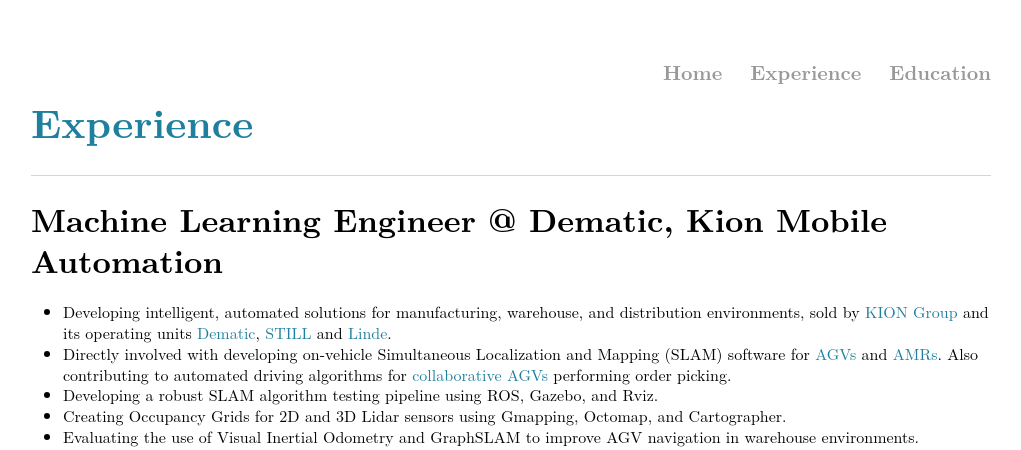
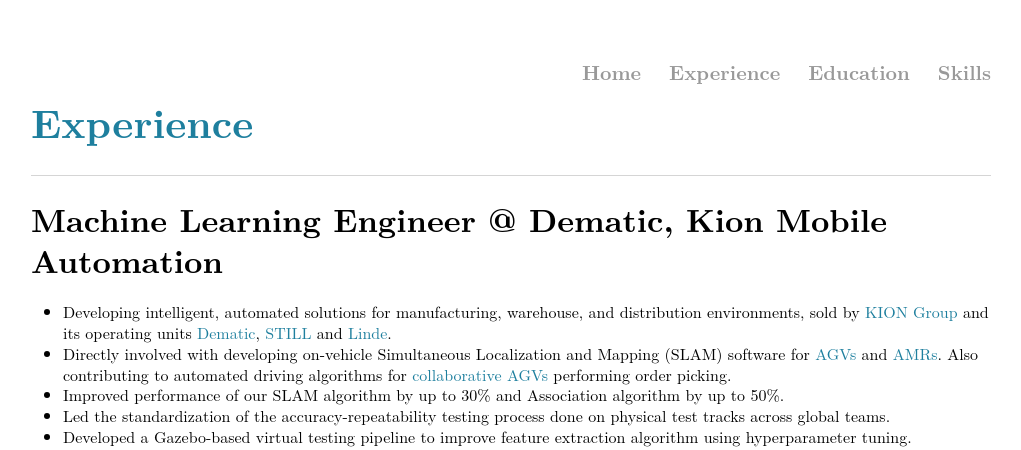
Before and after one commit to ssharma1991/ssharma1991.github.io, a Jekyll site: the page built from experience/index.md, in a window 1280 px wide and 1400 px high. Shown: the top 450 px of the window, without its empty margins (129-1150 px from the left). Built offline with Jekyll 4.4.1, drawn with Linux system fonts in a browser that asks for light colours; some of the changed text lies outside the part shown.

Commit message:
feat: added skills page

```diff
--- a/_layouts/default.html
+++ b/_layouts/default.html
@@ -22,6 +22,7 @@
         <li><a href="/">Home</a></li>
         <li><a href="/experience/">Experience</a></li>
         <li><a href="/education/">Education</a></li>
+        <li><a href="/skills/">Skills</a></li>
         <!--<li><a href="/blog">Blog</a></li>-->
       </ul>
     </nav>
--- a/experience/index.md
+++ b/experience/index.md
@@ -8,9 +8,13 @@
 # Machine Learning Engineer @ Dematic, Kion Mobile Automation
 - Developing intelligent, automated solutions for manufacturing, warehouse, and distribution environments, sold by [KION Group](https://www.kiongroup.com/en/About-us/KION-at-a-glance/) and its operating units [Dematic](https://www.dematic.com/en-us/products/products-overview/agv-systems/), [STILL](https://www.still.de/en-DE/intralogistics-systems/automation-systems.html) and [Linde](https://www.linde-mh.com/en/Product-Finder/index.html?productTypes[]=2368).
 - Directly involved with developing on-vehicle Simultaneous Localization and Mapping (SLAM) software for [AGVs](https://www.kiongroup.com/en/News-Stories/Stories/Automation/Story-Detail_19968.html) and [AMRs](https://www.kiongroup.com/en/News-Stories/Stories/Growing-in-China/Story-Detail_34432.html). Also contributing to automated driving algorithms for [collaborative AGVs](https://www.kiongroup.com/en/News-Stories/Press-Releases/Press-Releases-Detail.html?id=33024&type=internal&title=Excellent%20picking%20performance:%20STILL%20OPX%20iGo%20neo%20triumphs%20at%20Telematics%20Award) performing order picking.
-- Developing a robust SLAM algorithm testing pipeline using ROS, Gazebo, and Rviz.
-- Creating Occupancy Grids for 2D and 3D Lidar sensors using Gmapping, Octomap, and Cartographer.
-- Evaluating the use of Visual Inertial Odometry and GraphSLAM to improve AGV navigation in warehouse environments.
+- Improved performance of our SLAM algorithm by up to 30% and Association algorithm by up to 50%.
+- Led the standardization of the accuracy-repeatability testing process done on physical test tracks across global teams.
+- Developed a Gazebo-based virtual testing pipeline to improve feature extraction algorithm using hyperparameter tuning.
+- Developed a ROS and Rviz based playback tool to visualize onboard recorded data and analyze SLAM performance.
+- Evaluated using Occupancy Grids for 2D and 3D Lidar sensors using Gmapping, Octomap, and Cartographer.
+- Evaluated the use of Visual Inertial Odometry and GraphSLAM to improve AGV navigation in warehouse environments.
+- Certified [SAFe (Scaled Agile Framework) Practitioner](https://www.youracclaim.com/go/eCNozIcD) and trained to use Scrum, Kanban, and XP in a SAFe environment.
 - To see the AGVs in action at customer sites, check out the videos [here](https://www.youtube.com/watch?v=qnB6AhUDGwE), [here](https://www.youtube.com/watch?v=kYLGAisXTNk&feature=emb_title), [here](https://www.youtube.com/watch?v=MRJD1L6-Q1M) and [here](https://www.youtube.com/watch?v=KZww5lcbfNk&t=85s).
 
 <div class="center">
@@ -29,7 +33,7 @@
 
 # Autonomous Vehicle Projects @ Udacity Nanodegree Program
 - ## Lane Detection [(link1)](https://github.com/ssharma1991/autonomous-car-basic-lane-detection), [(link2)](https://github.com/ssharma1991/autonomous-car-advanced-lane-detection)
-    - Created a robust image processing pipeline to detect a highway lane in an image, pre-recorded video, or live-feed from a dashcam.
+    - Created a robust image processing pipeline to detect a highway lane in an image, pre-recorded video, or live feed from a dashcam.
     - Calculated the car's position within lane and lane curvature using perspective transform and polynomial fitting.
 
 - ## Traffic Sign Classification [(link)](https://github.com/ssharma1991/autonomous-car-traffic-sign-classification)
@@ -73,10 +77,13 @@
 
 # Research Assistant @ CAD Innovation and Engineering Lab
 - ## Robotics
-    - Developed [SnappyXO](http://snappyxo.com/), a laser-cut design-driven robotics platform that enables designing mechanisms, structures, and robots.
-    - It has successfully raised $16K+ on [Indiegogo](https://www.indiegogo.com/projects/snappyxo-a-design-driven-robotics-education-kit) for a crowdfunding campaign.
+    - Developed [SnappyXO](http://snappyxo.com/), a laser-cut design-driven robotics platform that enables designing mechanisms, structures, and robots. It has successfully raised $16K+ on [Indiegogo](https://www.indiegogo.com/projects/snappyxo-a-design-driven-robotics-education-kit) for a crowdfunding campaign.
     - Organized workshop "Designing, Prototyping and Programming Robot Motions using MotionGen and SnappyXO" at [IDETC 2018](https://archive.asme.org/events/idetccie2018/program/workshops-tutorials) and "Kinematic Summer School" at [IDETC 2019](https://sites.google.com/stonybrook.edu/2019kiss).
     - Mentored multiple teams, as part of the Vertically Integrated Projects [(VIP)](https://www.stonybrook.edu/commcms/vertically-integrated-projects/teams/_team_page/team_page.php?team=Robotics-driven%20Engineering%20Design%20Exploration) program, for Robotics-driven Engineering Design Exploration. Some of the projects were Walking Robots, Self-driving Car, Sumo/Battle Bot, Biomimetic Robots, Drones and Bots with Arduino alternative microcontrollers.
+    - Assisted in developing and improving [Rehabilitation Robots](https://www.stonybrook.edu/commcms/mobilityassist/) for sit-to-stand assist and gait correction.
+    - Collaborated with [ROAR lab](https://roar.me.columbia.edu/home) at Columbia University on the design of spatial robots for neck rehabilitation.
+    <!-- -include images/videos of multi-DoF spatial platform or robotic arm simulation. -->
+    <!-- -Used Xbox Kinect to detect 2D hand pose and synthesized planar mechanisms with similar motion. -->
 
     <div class="center">
     <img src="../assets/experience/snappyxo1.gif" style="width:42%;">
```
Also changed, not shown: other parts of experience/index.md (+1 -1 lines), education/index.md (+7 -0 lines), skills/index.md (added, +44 -0 lines), 1 other file.
